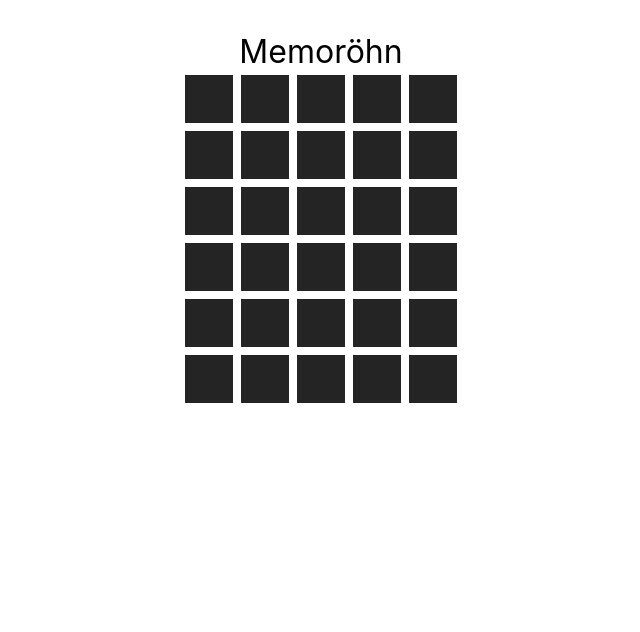
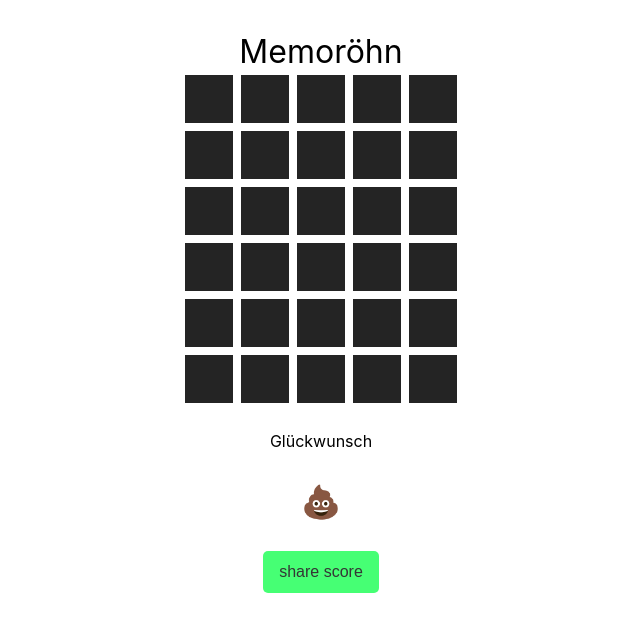
Before and after one commit to wkuch/memoroehn, a React (Create React App) app: page / in a window 1280 px wide. Shown: the top 632 px of the page, without its empty margins (319-959 px from the left). Built offline with nearby package versions, Linux system fonts and the light colour scheme.

Commit message:
added sharable score

```diff
--- a/package.json
+++ b/package.json
@@ -9,6 +9,7 @@
     "react": "^17.0.2",
     "react-dom": "^17.0.2",
     "react-scripts": "5.0.0",
+    "react-toastify": "^8.2.0",
     "web-vitals": "^2.1.0"
   },
   "scripts": {
--- a/src/components/board/Board.css
+++ b/src/components/board/Board.css
@@ -17,3 +17,20 @@
 .header {
   font-size: xx-large;
 }
+
+/* Style buttons */
+.btn {
+  background-color: rgb(70, 255, 116); /* Blue background */
+  border: none; /* Remove borders */
+  color: rgb(53, 53, 53); /* White text */
+  padding: 12px 16px; /* Some padding */
+  font-size: 16px; /* Set a font size */
+  cursor: pointer; /* Mouse pointer on hover */
+  border-radius: 5px;
+}
+
+/* Darker background on mouse-over */
+.btn:hover {
+  background-color: RoyalBlue;
+  color: white;
+}
--- a/src/components/board/Board.jsx
+++ b/src/components/board/Board.jsx
@@ -1,5 +1,7 @@
 import React, { Component } from "react";
 import Emoji from "../emoji/Emoji";
+import { ToastContainer, toast } from "react-toastify";
+import "react-toastify/dist/ReactToastify.css";
 import Tile from "../tile/Tile";
 import images from "../../resources/packOne";
 import "./Board.css";
@@ -23,6 +25,12 @@ let emojiPool = [
   "👖",
   "🥳",
 ];
+const oneTry = "🟩";
+const twoTry = "🟨";
+const threeTry = "🟧";
+const fourTry = "🟥";
+
+const scoreEmojis = [oneTry, twoTry, threeTry, fourTry];
 
 const imageMode = true;
 
@@ -33,6 +41,7 @@ class Board extends Component {
       boardData: [[], [], [], [], [], []],
       openTiles: [],
       foundPairs: 0,
+      steps: 0,
     };
   }
 
@@ -50,6 +59,7 @@ class Board extends Component {
         let currentTileData = {
           visual: visualPool[counter % visualPool.length],
           discovered: false,
+          timesOpened: 0,
           solved: false,
           position: [i, j],
         };
@@ -62,7 +72,6 @@ class Board extends Component {
   }
 
   handleTileClick(rowNo, columnNo) {
-    console.log(this.state.openTiles);
     if (
       this.state.boardData[rowNo][columnNo].solved ||
       this.state.openTiles.includes(this.state.boardData[rowNo][columnNo])
@@ -87,6 +96,10 @@ class Board extends Component {
 
     let temptData = [...this.state.boardData];
 
+    temptData[rowNo][columnNo].timesOpened =
+      temptData[rowNo][columnNo].timesOpened + 1;
+    this.setState({ steps: this.state.steps + 1 });
+
     if (
       newOpenTiles.length === 2 &&
       newOpenTiles[0].position !== newOpenTiles[1].position &&
@@ -101,7 +114,43 @@ class Board extends Component {
     }
 
     temptData[rowNo][columnNo].discovered = true;
+
     this.setState({ boardData: temptData });
+  }
+
+  handleShareClick() {
+    toast.success("Score in die Zwischenablage gespeichert!", {
+      position: "bottom-center",
+      autoClose: 5000,
+      hideProgressBar: false,
+      closeOnClick: true,
+      pauseOnHover: true,
+      draggable: true,
+      progress: undefined,
+    });
+    console.log(scoreEmojis);
+    let scoreString = "🧠 Memoröhn 🧠 \n";
+    this.state.boardData.forEach((lineData) => {
+      let lineString = "";
+      for (let i = 0; i < lineData.length; i++) {
+        if (lineData[i].timesOpened <= 2) {
+          lineString = lineString + scoreEmojis[0];
+          continue;
+        }
+        if (lineData[i].timesOpened > 2 && lineData[i].timesOpened < 5) {
+          lineString = lineString + scoreEmojis[lineData[i].timesOpened - 2];
+        } else {
+          console.log("over 5");
+          console.log(scoreEmojis);
+          lineString = lineString + scoreEmojis[3];
+        }
+      }
+      scoreString = scoreString + lineString + "\n";
+    });
+
+    scoreString = scoreString + `💯 Versuche: ${this.state.steps} 💯`;
+
+    navigator.clipboard.writeText(scoreString);
   }
 
   renderBoardLine(lineArr, rowNo, arr) {
@@ -132,10 +181,26 @@ class Board extends Component {
           {this.state.boardData.map((lineData, rowNo, arr) =>
             this.renderBoardLine(lineData, rowNo, arr)
           )}
-          {this.state.foundPairs >= (width * height) / 2 && (
+          {this.state.foundPairs <= (width * height) / 2 && (
             <div className="success">
               <div>Glückwunsch</div>
-              <Emoji symbol="💩" small />
+              <div>
+                <Emoji symbol="💩" small />
+                <button className="btn" onClick={() => this.handleShareClick()}>
+                  share score <i className="fa fa-home"></i>
+                </button>
+                <ToastContainer
+                  position="bottom-center"
+                  autoClose={5000}
+                  hideProgressBar={false}
+                  newestOnTop={false}
+                  closeOnClick
+                  rtl={false}
+                  pauseOnFocusLoss
+                  draggable
+                  pauseOnHover
+                />
+              </div>
             </div>
           )}
         </div>
```
Also changed, not shown: src/logo.svg (deleted), 1 other file (tests, documents, lock files or other folders).
